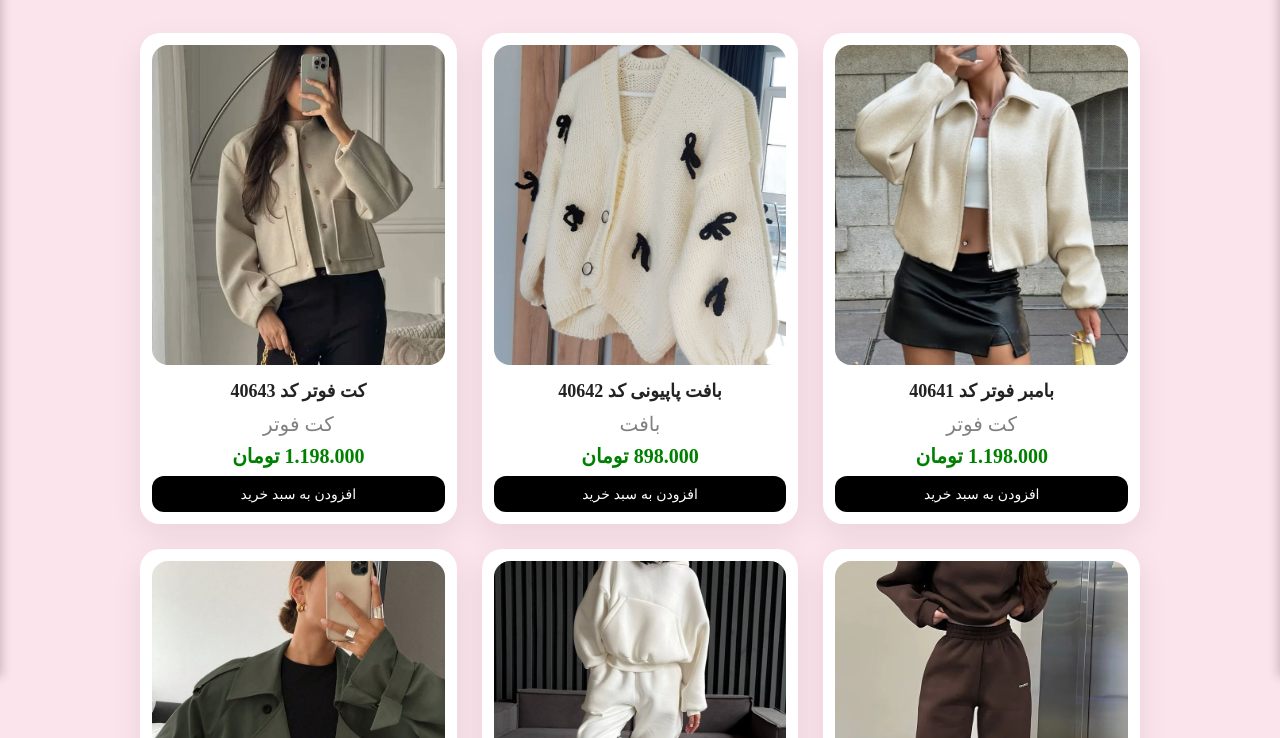
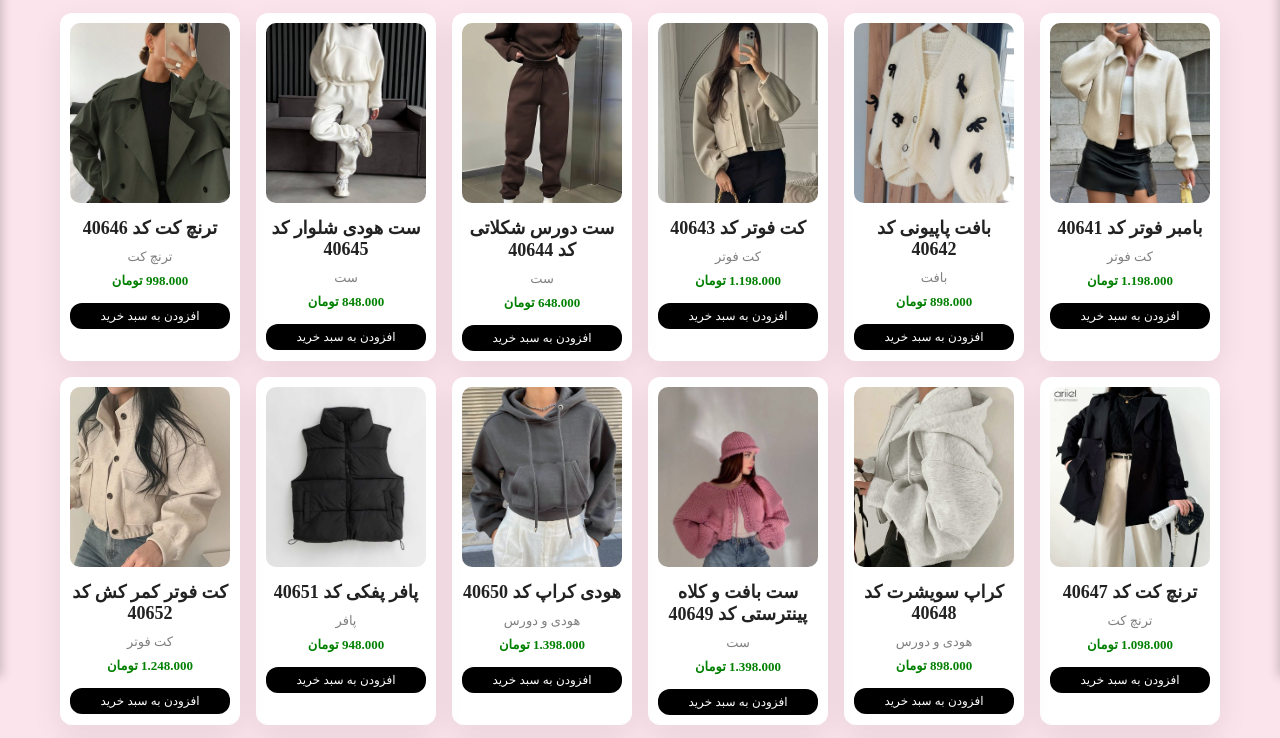
Before and after one commit to leylahsi79-afk/My-Shop, a plain HTML site: page index.html in a window 1280 px wide. Shown: the part 123-861 px from the top of the page. Drawn offline with Linux system fonts and the light colour scheme.

Commit message:
Add files via upload

```diff
--- a/app.css
+++ b/app.css
@@ -11,7 +11,7 @@ body{
 }
 
 .container{
-    max-width: 1000px; /* حداکثر عرض */
+    max-width: 1200px; /* حداکثر عرض */
     margin-right: auto;
     margin-left: auto;
     margin-top: 56px;
@@ -109,23 +109,24 @@ body{
 }
 /* گرید محصولات */
 .products {
-    max-width: 1000px;
-    margin: 40px auto;
+    /* max-width: 1200px;
+    margin: 40px auto; */
     display: grid;
-    grid-template-columns: repeat(auto-fill, minmax(250px, 1fr));
-    gap: 25px;
-
+    grid-template-columns: repeat(auto-fill, minmax(180px, 1fr));
+    gap: 16px;
+    padding: 20px;
 }
 
 /* کارت محصول */
 
 .product-card {
     background: white;
-    border-radius: 20px;
-    padding: 12px;
+    border-radius: 12px;
+    padding: 10px;
     box-shadow: 0 10px 30px rgba(0,0,0,.08);
     text-align: center;
     transition: 0.3s;
+    font-size: 13px;
 }
 
 .product-card:hover {
@@ -135,9 +136,9 @@ body{
 /* عکس محصول */
 .product-card img {
     width: 100%;
-    height: 320px;
+    height: 180px;
     object-fit: cover;
-    border-radius: 16px;
+    border-radius: 10px;
 }
 /* برای موبایل */
 @media (max-width: 768px) {
@@ -177,11 +178,12 @@ body{
     background: black;
     color: white;
     border: none;
-    padding: 10px;
+    padding:6px 10px;
     width: 100%;
     border-radius: 12px;
-    font-size: 14px;
+    font-size: 12px;
     cursor: pointer;
+    margin-top: 6px;
 }
 
 .product-card button:hover {
--- a/index.html
+++ b/index.html
@@ -48,7 +48,7 @@
                 <div onclick="location.href='product.html?id=40641'" class="product-card">
                     <img src="lili_shop/40641.jpg" alt="محصول 1">
                     <h3>بامبر فوتر کد 40641</h3>
-                    <p class="category"> کت فوتر</p>
+                    <p class="category">کت فوتر</p>
                     <p class="price">1.198.000 تومان</p>
                     <button onclick="event.stopPropagation()">افزودن به سبد خرید</button>
                 </div>
@@ -66,7 +66,7 @@
                 <div onclick="location.href='product.html?id=40643'" class="product-card">
                     <img src="lili_shop/40643.jpg" alt="محصول 3">
                     <h3>کت فوتر کد 40643</h3>
-                    <p class="category"> کت فوتر</p>
+                    <p class="category">کت فوتر</p>
                     <p class="price">1.198.000 تومان</p>
                     <button onclick="event.stopPropagation()">افزودن به سبد خرید</button>
                 </div>
@@ -74,71 +74,71 @@
                 <!-- محصول ۴ -->
                 <div onclick="location.href='product.html?id=40644'" class="product-card">
                     <img src="lili_shop/40644.jpg" alt="محصول 4">
-                    <h3>ست دورس شکلاتی کد 40644 </h3>
-                    <p class="category">ست </p>
+                    <h3>ست دورس شکلاتی کد 40644</h3>
+                    <p class="category">ست</p>
                     <p class="price">648.000 تومان</p>
                     <button onclick="event.stopPropagation()">افزودن به سبد خرید</button>
                 </div>
                 <div onclick="location.href='product.html?id=40645'" class="product-card">
                     <img src="lili_shop/40645.jpg" alt="محصول 5">
                     <h3>ست هودی شلوار کد 40645 </h3>
-                    <p class="category">ست </p>
+                    <p class="category">ست</p>
                     <p class="price">848.000 تومان</p>
                     <button onclick="event.stopPropagation()">افزودن به سبد خرید</button>
                 </div>
                 <div onclick="location.href='product.html?id=40646'" class="product-card">
                     <img src="lili_shop/40646.jpg" alt="محصول 6">
                     <h3>ترنچ کت کد 40646 </h3>
-                    <p class="category">ترنچ کت </p>
+                    <p class="category">ترنچ کت</p>
                     <p class="price">998.000 تومان</p>
                     <button onclick="event.stopPropagation()">افزودن به سبد خرید</button>
                 </div>
                 <div onclick="location.href='product.html?id=40647'" class="product-card">
                     <img src="lili_shop/40647.jpg" alt="محصول 7">
                     <h3>ترنچ کت کد 40647 </h3>
-                    <p class="category">ترنچ کت </p>
+                    <p class="category">ترنچ کت</p>
                     <p class="price">1.098.000 تومان</p>
                     <button onclick="event.stopPropagation()">افزودن به سبد خرید</button>
                 </div>
                 <div onclick="location.href='product.html?id=40648'" class="product-card">
                     <img src="lili_shop/40648.jpg" alt="محصول 8">
                     <h3>کراپ سویشرت کد 40648 </h3>
-                    <p class="category">هودی و دورس </p>
+                    <p class="category">هودی و دورس</p>
                     <p class="price">898.000 تومان</p>
                     <button onclick="event.stopPropagation()">افزودن به سبد خرید</button>
                 </div>
                 <div onclick="location.href='product.html?id=40649'" class="product-card">
                     <img src="lili_shop/40649.jpg" alt="محصول 9">
                     <h3>ست بافت و کلاه پینترستی کد 40649 </h3>
-                    <p class="category">ست </p>
+                    <p class="category">ست</p>
                     <p class="price">1.398.000 تومان</p>
                     <button onclick="event.stopPropagation()">افزودن به سبد خرید</button>
                 </div>
                 <div onclick="location.href='product.html?id=40650'" class="product-card">
                     <img src="lili_shop/40650.jpg" alt="محصول 10">
                     <h3>هودی کراپ  کد 40650</h3>
-                    <p class="category">  هودی و دورس</p>
+                    <p class="category">هودی و دورس</p>
                     <p class="price">1.398.000 تومان</p>
                     <button onclick="event.stopPropagation()">افزودن به سبد خرید</button>
                 </div>
                 <div onclick="location.href='product.html?id=40651'" class="product-card">
                     <img src="lili_shop/40651.jpg" alt="محصول 11">
                     <h3>پافر پفکی کد 40651 </h3>
-                    <p class="category">پافر </p>
+                    <p class="category">پافر</p>
                     <p class="price">948.000 تومان</p>
                     <button onclick="event.stopPropagation()">افزودن به سبد خرید</button>
                 </div>
                 <div onclick="location.href='product.html?id=40652'" class="product-card">
                     <img src="lili_shop/40652.jpg" alt="محصول 12">
                     <h3>کت فوتر کمر کش  کد 40652</h3>
-                    <p class="category">کت فوتر </p>
+                    <p class="category">کت فوتر</p>
                     <p class="price">1.248.000 تومان</p>
                     <button onclick="event.stopPropagation()">افزودن به سبد خرید</button>
                 </div>
                 <div onclick="location.href='product.html?id=40653'" class="product-card">
                     <img src="lili_shop/40653.jpg" alt="محصول 13">
                     <h3>کت فوتر وارداتی  ZARA  کد 40653</h3>
-                    <p class="category">کت فوتر </p>
+                    <p class="category">کت فوتر</p>
                     <p class="price">2.398.000 تومان</p>
                     <button onclick="event.stopPropagation()">افزودن به سبد خرید</button>
                 </div>
@@ -153,35 +153,35 @@
                 <div onclick="location.href='product.html?id=40655'" class="product-card">
                     <img src="lili_shop/40655.jpg" alt="محصول 15">
                     <h3>ست سویشرت شلوار وارداتی کد 40655 </h3>
-                    <p class="category">ست </p>
+                    <p class="category">ست</p>
                     <p class="price">1.698.000 تومان</p>
                     <button onclick="event.stopPropagation()">افزودن به سبد خرید</button>
                 </div>
                 <div onclick="location.href='product.html?id=40656'" class="product-card">
                     <img src="lili_shop/40656.jpg" alt="محصول 16">
                     <h3>کت فوتر تندیس کد 40656 </h3>
-                    <p class="category">کت فوتر </p>
+                    <p class="category">کت فوتر</p>
                     <p class="price">1.498.000 تومان</p>
                     <button onclick="event.stopPropagation()">افزودن به سبد خرید</button>
                 </div>
                 <div onclick="location.href='product.html?id=40657'" class="product-card">
                     <img src="lili_shop/40657.jpg" alt="محصول 17">
                     <h3>بافت وارداتی ZARA  کد 40657</h3>
-                    <p class="category">بافت </p>
+                    <p class="category">بافت</p>
                     <p class="price">1.548.000 تومان</p>
                     <button onclick="event.stopPropagation()">افزودن به سبد خرید</button>
                 </div>
                 <div onclick="location.href='product.html?id=40658'" class="product-card">
                     <img src="lili_shop/40658.jpg" alt="محصول 18">
                     <h3>پافر پفکی لیندا کد 40658 </h3>
-                    <p class="category">پافر </p>
+                    <p class="category">پافر</p>
                     <p class="price">798.000 تومان</p>
                     <button onclick="event.stopPropagation()">افزودن به سبد خرید</button>
                 </div>
                 <div onclick="location.href='product.html?id=40659'" class="product-card">
                     <img src="lili_shop/40659.jpg" alt="محصول 19">
                     <h3>کت بوفالو </h3>
-                    <p class="category">کاپشن </p>
+                    <p class="category">کاپشن</p>
                     <p class="price">2.898.000 تومان</p>
                     <button onclick="event.stopPropagation()">افزودن به سبد خرید</button>
                 </div>
@@ -202,13 +202,13 @@
         <ul class="menu-list">
             <li data-category="هودی و دورس">هودی و دورس</li>
             <li  data-category="ترنچ کت">ترنچ کت</li>
-            <li data-category=" بافت">بافت</li>
-            <li data-category=" کت فوتر">کت فوتر</li>
+            <li data-category="بافت">بافت</li>
+            <li data-category="کت فوتر">کت فوتر</li>
             <li data-category="کت چرم">کت چرم</li>
-            <li data-category=" کاپشن">کاپشن</li>
-            <li data-category=" پافر">پافر</li>
-            <li data-category=" وست">وست</li>
-            <li data-category=" ست">ست</li>
+            <li data-category="کاپشن">کاپشن</li>
+            <li data-category="پافر">پافر</li>
+            <li data-category="وست">وست</li>
+            <li data-category="ست">ست</li>
             <li>ثبت نام</li>
             <li>پیگیری سفارش</li>
 
@@ -378,9 +378,6 @@
         </script>
         <script>
 
-
-
-
         // باز شدن فرم با کلیک روی "ثبت نام" در منو
         const signupBtn = document.querySelector('.menu-list li:nth-child(10)');
         signupBtn.addEventListener('click', () => {
@@ -517,9 +514,8 @@
     </div>
     <script src="data.js"></script>
     <script src="app.js"></script>
-
+    <script src="product.js" ></script>
 
 
 </body>
-<script src="product.js" ></script>
 </html>
```
